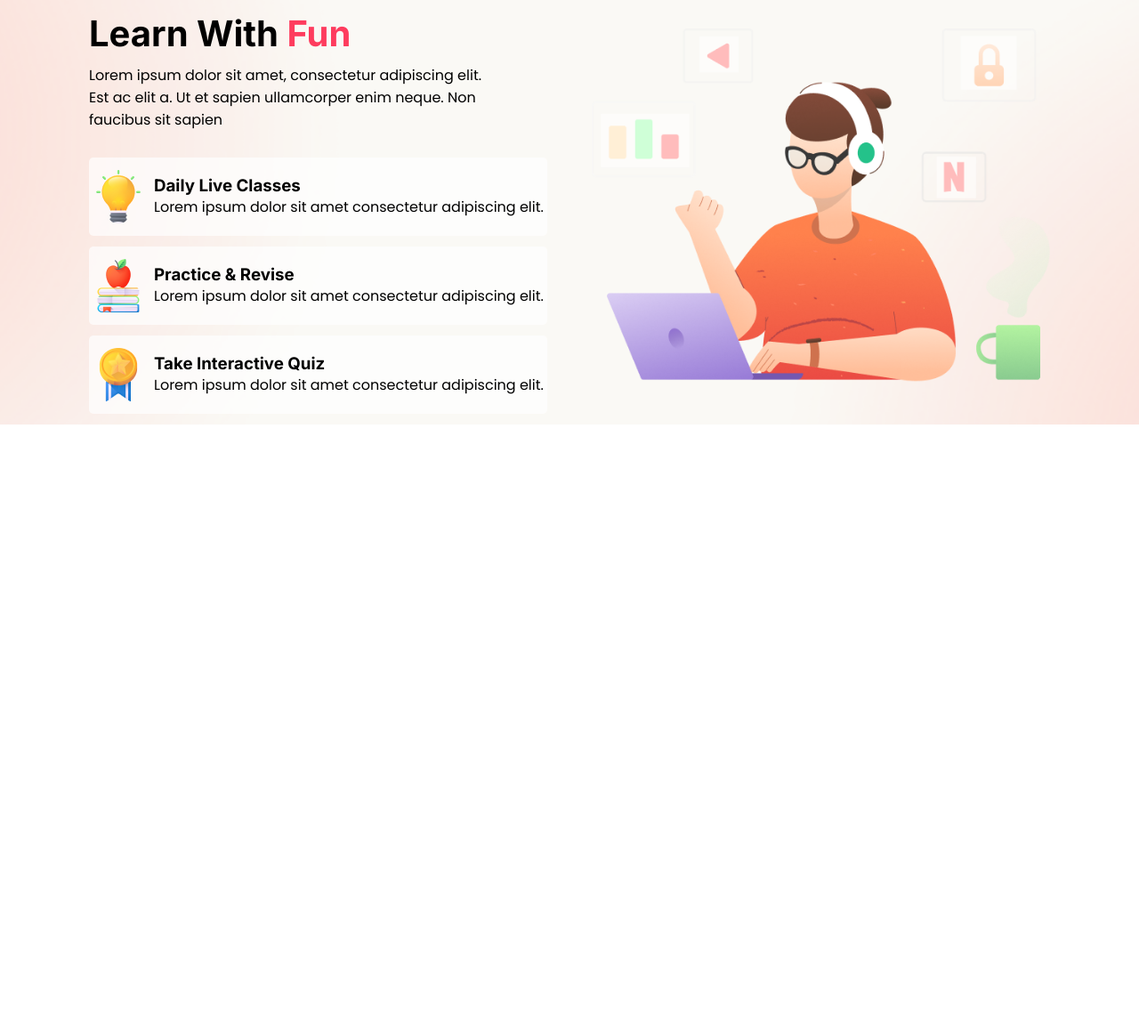
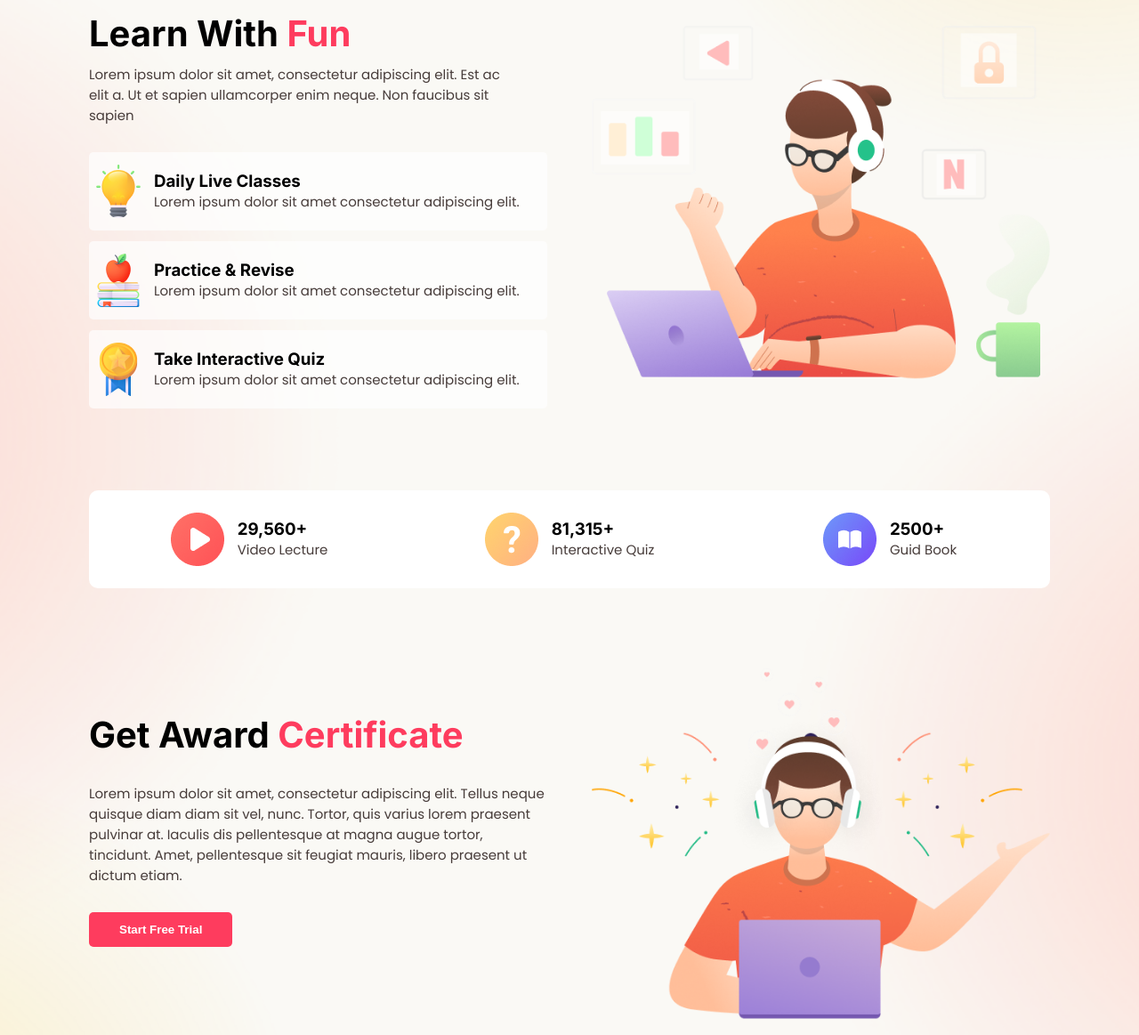
Before and after one commit to diptowebhero/Educafe, a plain HTML site: page index.html in a window 1280 px wide. Shown: the part 1706-2869 px from the top of the page at 89% size. Before the commit the page ends 2183 px from the top, so only its background shows below. Drawn offline with nearby package versions, Linux system fonts and the light colour scheme; a web font is replaced by a local one.

Commit message:
certificate section

```diff
--- a/css/style.css
+++ b/css/style.css
@@ -22,6 +22,10 @@ h4,
 h5,
 h6 {
   font-family: "Inter", sans-serif;
+}
+p{
+  color: rgba(71, 60, 58, 1);
+  font-size:15px;
 }
 .container {
   max-width: 1200px;
@@ -256,7 +260,57 @@ margin-top: 82px;
  padding-right: 10%;
 }
 /* schedule section end */
-
+.feature-section{
+  margin-top: 80px;
+  margin-bottom:10px;
+}
+.feature-container{
+  display:grid;
+  grid-template-columns: repeat(3,1fr);
+  place-items: center;
+  background: #fff;
+  padding: 25px 0px;
+  border-radius: 10px;
+}
+.single-feature{
+  display: flex;
+  align-items: center;
+}
+.single-feature img{
+  width: 60px;
+  height: 60px;
+  margin-right: 15px;
+}
+/* feature section end */
+.certificate-section{
+  margin-top: 90px;
+}
+.certificate-container{
+  display: grid;
+  grid-template-columns: repeat(2,1fr);
+  grid-gap: 50px;
+}
+.certificate-left{
+  margin-top: 20px;
+}
+.certificate-left h2{
+  font-size: 40px;
+  padding: 30px 0px;
+}
+.certificate-left p{
+  margin-bottom: 30px;
+}
+.certificate-right img{
+  width: 100%;
+}
+.btn{
+  padding: 12px 34px;
+  border: none;
+  background: #fe3c5e;
+  color: #fff;
+  border-radius:5px;
+  font-weight: 600;
+}
 /* responsive */
 @media only screen and (max-width: 768px) {
   .nav-bar ul,
@@ -292,4 +346,10 @@ margin-top: 82px;
   .category-container {
     grid-template-columns:  1fr;
   }
+  .feature-container{
+    grid-template-columns: 1fr;
+  }
+  .certificate-container{
+    grid-template-columns: 1fr;
+  }
 }
--- a/index.html
+++ b/index.html
@@ -121,38 +121,81 @@
             <div class="section-title">
               <h2>Learn With <span class="highlight">Fun</span></h2>
               <p>
-                  Lorem ipsum dolor sit amet, consectetur adipiscing elit. Est ac elit
-                  a. Ut et sapien ullamcorper enim neque. Non faucibus sit sapien
+                Lorem ipsum dolor sit amet, consectetur adipiscing elit. Est ac
+                elit a. Ut et sapien ullamcorper enim neque. Non faucibus sit
+                sapien
               </p>
             </div>
             <div class="schedule-left-single">
-                    <img src="/images/003-idea 1.png" alt="">
+              <img src="/images/003-idea 1.png" alt="" />
               <div>
-                        <h3> Daily Live Classes</h3>
+                <h3>Daily Live Classes</h3>
                 <p>Lorem ipsum dolor sit amet consectetur adipiscing elit.</p>
               </div>
             </div>
             <div class="schedule-left-single">
-                    <img src="/images/016-books 1.png" alt="">
+              <img src="/images/016-books 1.png" alt="" />
               <div>
-                        <h3> Practice & Revise</h3>
+                <h3>Practice & Revise</h3>
                 <p>Lorem ipsum dolor sit amet consectetur adipiscing elit.</p>
               </div>
             </div>
             <div class="schedule-left-single">
-                    <img src="/images/020-reward 1.png" alt="">
+              <img src="/images/020-reward 1.png" alt="" />
               <div>
-                        <h3> Take Interactive Quiz</h3>
+                <h3>Take Interactive Quiz</h3>
                 <p>Lorem ipsum dolor sit amet consectetur adipiscing elit.</p>
               </div>
             </div>
           </div>
           <div class="schedule-right">
-                <img src="/images/Illustration 1.png" alt="">
+            <img src="/images/Illustration 1.png" alt="" />
           </div>
         </div>
       </section>
-    <section class=""></section>
+      <section class="feature-section">
+        <div class="feature-container">
+          <div class="single-feature">
+            <img src="/images/Group 1309.png" alt="" />
+            <div>
+              <h3>29,560+</h3>
+              <p>Video Lecture</p>
+            </div>
+          </div>
+          <div class="single-feature">
+            <img src="/images/Group 1310.png" alt="" />
+            <div>
+              <h3>81,315+</h3>
+              <p>Interactive Quiz</p>
+            </div>
+          </div>
+          <div class="single-feature">
+            <img src="/images/Group 1311.png" alt="" />
+            <div>
+              <h3>2500+</h3>
+              <p>Guid Book</p>
+            </div>
+          </div>
+        </div>
+      </section>
+      <section class="certificate-section">
+        <div class="certificate-container">
+          <div class="certificate-left">
+            <h2>Get Award <span class="highlight">Certificate</span></h2>
+            <p>
+              Lorem ipsum dolor sit amet, consectetur adipiscing elit. Tellus
+              neque quisque diam diam sit vel, nunc. Tortor, quis varius lorem
+              praesent pulvinar at. Iaculis dis pellentesque at magna augue
+              tortor, tincidunt. Amet, pellentesque sit feugiat mauris, libero
+              praesent ut dictum etiam.
+            </p>
+            <button class="btn">Start Free Trial</button>
+          </div>
+          <div class="certificate-right">
+            <img src="/images/Illustration 2.png" alt="" />
+          </div>
+        </div>
+      </section>
     </main>
   </body>
 </html>
```
Also changed, not shown: images/Group 1310.png (added), images/Group 1311.png (added). Lines whose indentation alone changed are shown as unchanged.
